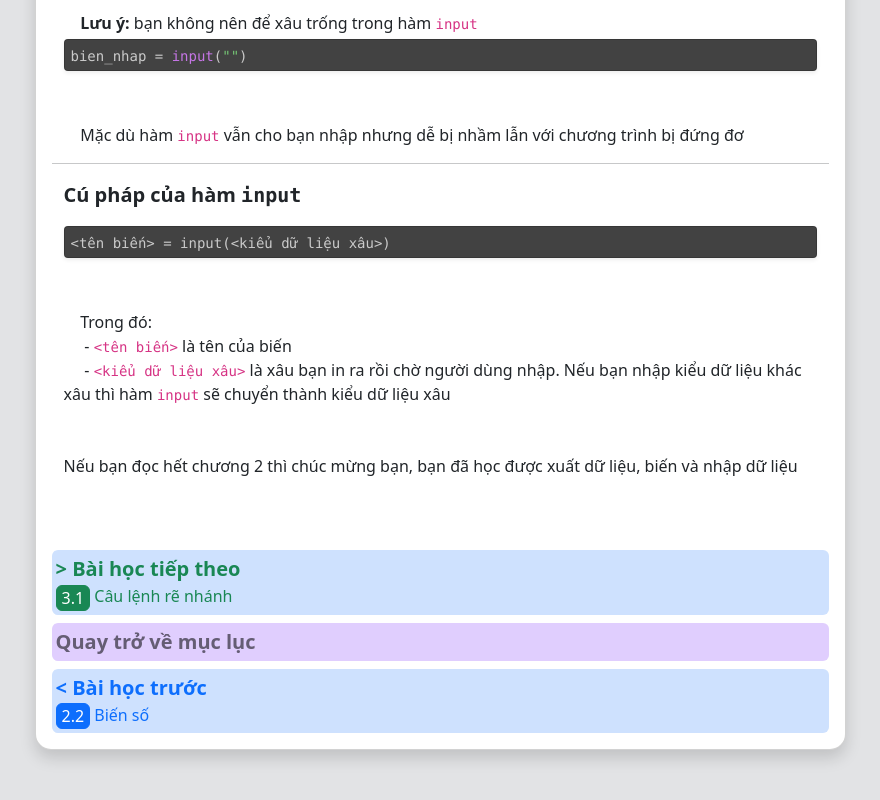
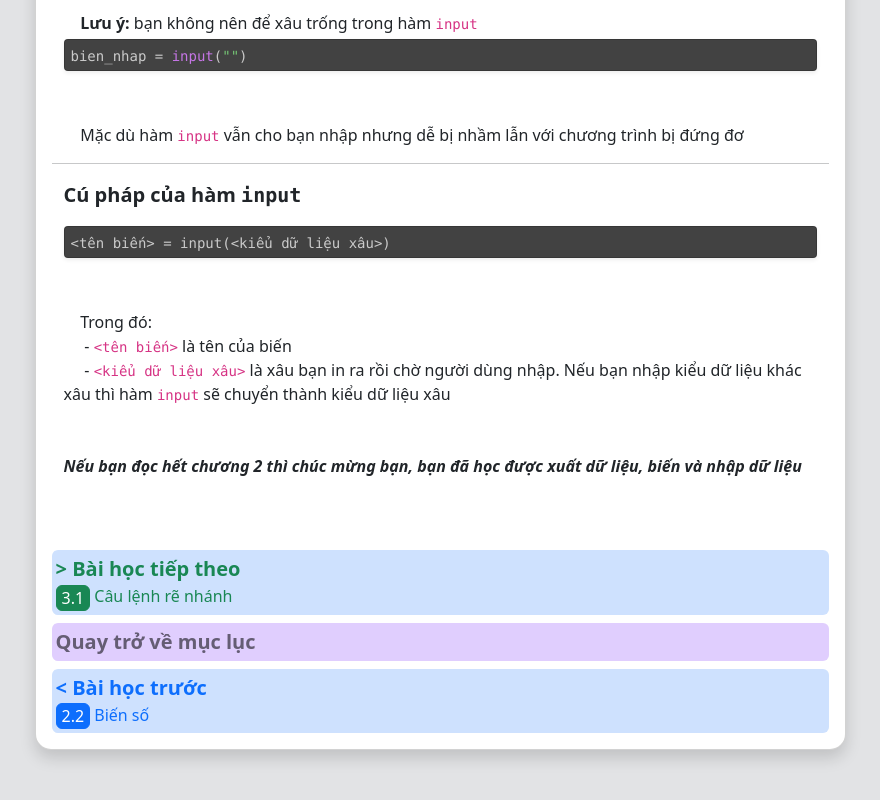
Before and after one commit to Kagegamihastaken/XProject-HocPython, a plain HTML site: page course/2.3.html in a window 1280 px wide. Shown: the part 1350-2150 px from the top of the page, without its empty margins (200-1080 px from the left). Drawn offline with nearby package versions, Linux system fonts and the light colour scheme.

Commit message:
reupdate

```diff
--- a/course/2.3.html
+++ b/course/2.3.html
@@ -237,6 +237,8 @@
                         &nbsp&nbsp&nbsp&nbsp - <code>&ltkiểu dữ liệu xâu&gt</code> là xâu bạn in ra rồi chờ
                         người dùng nhập. Nếu bạn nhập kiểu dữ liệu khác xâu thì hàm <code>input</code> sẽ
                         chuyển thành kiểu dữ liệu xâu<br><br><br>
+                    </div>
+                    <div class="container fw-bold fst-italic">
                         Nếu bạn đọc hết chương 2 thì chúc mừng bạn, bạn đã học được xuất dữ liệu, biến và nhập dữ liệu
                     </div>
                     <br><br><br>
```
